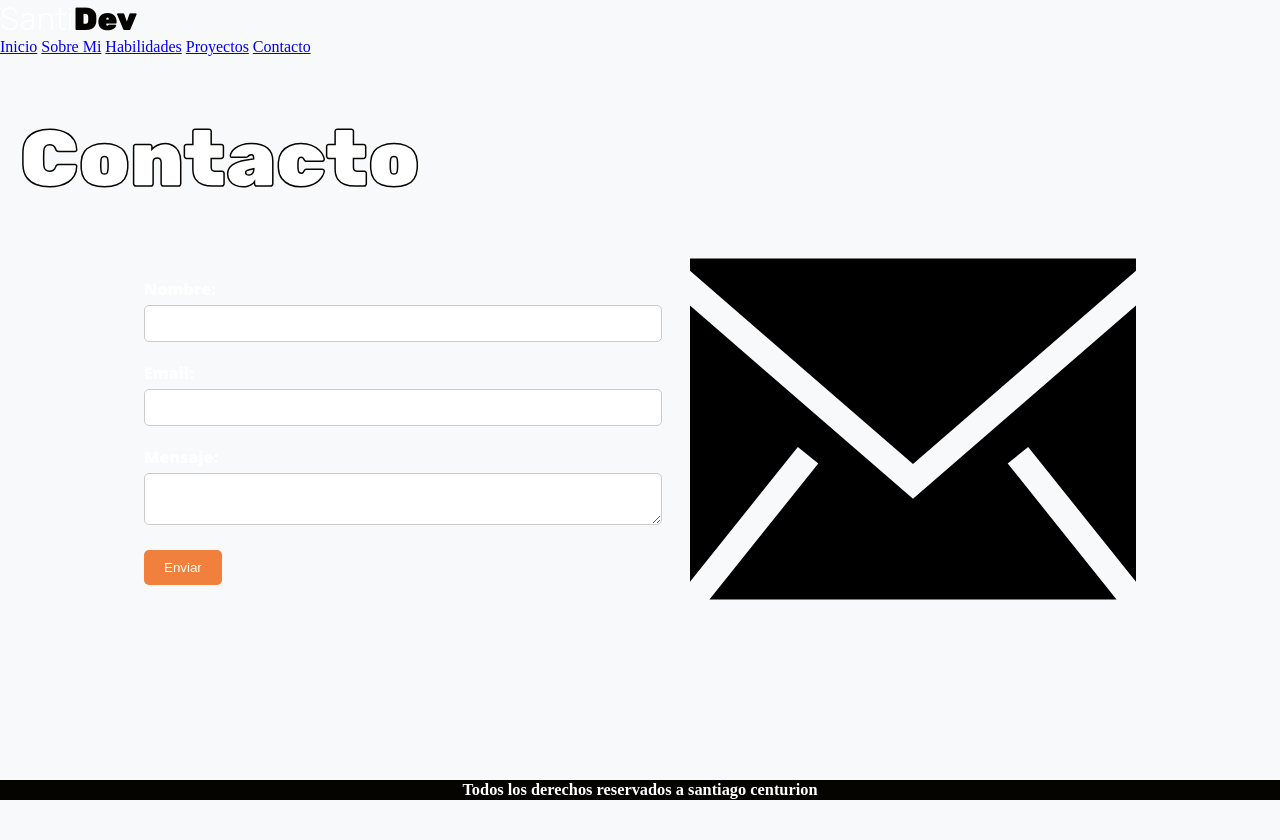
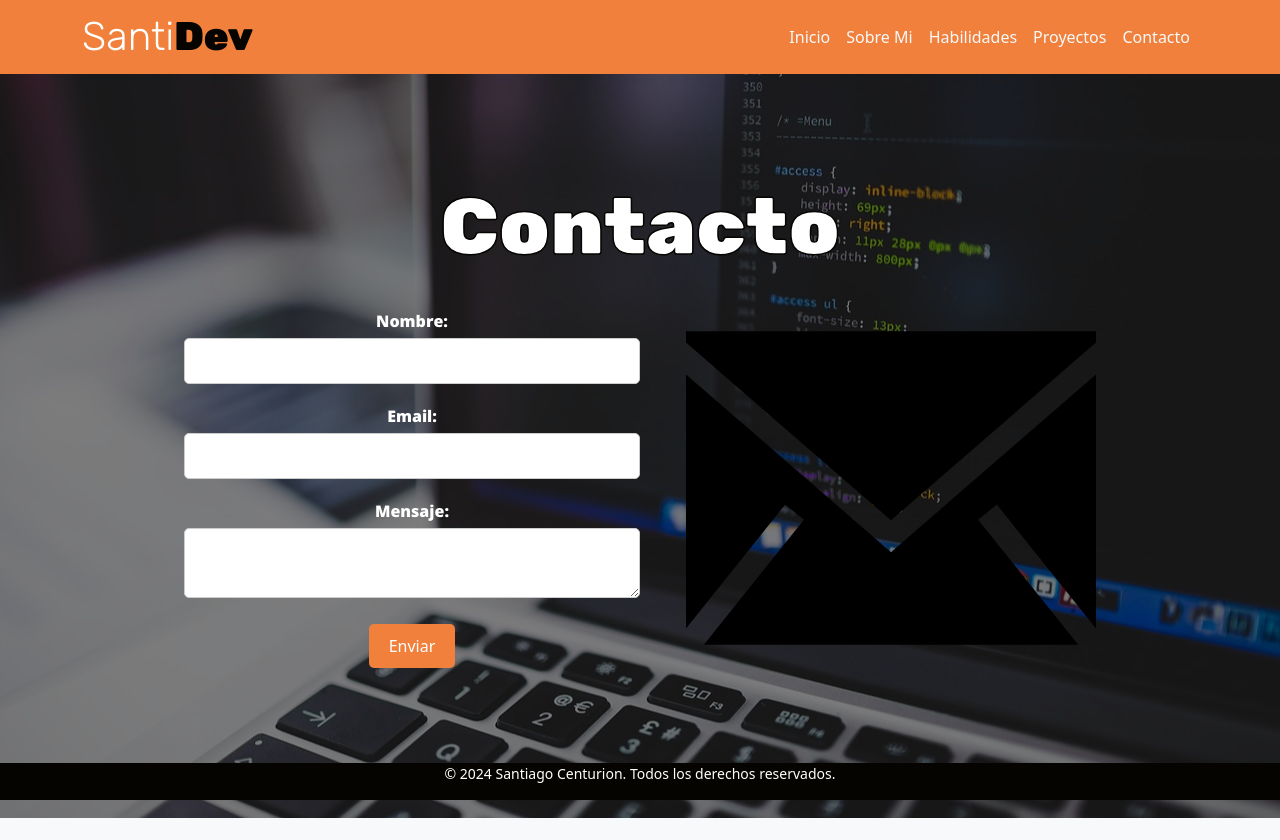
Before and after one commit to SantiDevFS/ProyectoFinal-Centurion, a plain HTML site: page pages/contacto.html in a window 1280 px wide. After the commit the page ends 818 px from the top, so only its background shows below. Drawn offline with nearby package versions, Linux system fonts and the light colour scheme.

Commit message:
Agregando BS a contacto

```diff
--- a/pages/contacto.html
+++ b/pages/contacto.html
@@ -2,37 +2,52 @@
 <html lang="es">
 <head>
     <meta charset="UTF-8">
+    <meta name="portafolio de santiago centurion">
     <meta name="viewport" content="width=device-width, initial-scale=1.0">
     <link rel="preconnect" href="https://fonts.googleapis.com">
     <link rel="preconnect" href="https://fonts.gstatic.com" crossorigin>
+    <!-- Inicia BS 5.3v -->
+    <link href="https://cdn.jsdelivr.net/npm/bootstrap@5.3.3/dist/css/bootstrap.min.css" rel="stylesheet" integrity="sha384-QWTKZyjpPEjISv5WaRU9OFeRpok6YctnYmDr5pNlyT2bRjXh0JMhjY6hW+ALEwIH" crossorigin="anonymous">
+    <!-- Finaliza BS 5.3v-->
     <link href="https://fonts.googleapis.com/css2?family=Open+Sans:ital,wght@0,300..800;1,300..800&display=swap" rel="stylesheet">
     <link href="https://fonts.googleapis.com/css2?family=Rubik:ital,wght@0,300..900;1,300..900&display=swap" rel="stylesheet">
-    <link rel="stylesheet" href="../styles/style.css">
-    <title>Portafolio Sobre mi</title>
+    <link rel="stylesheet" href="/styles/style.css">
+    <title>Portafolio Inicio</title>
 </head>
 <body >
-    <header class="header">
-        <div class="contenedor">
-            <div class="barra">
+    <header>
+        <nav class="navbar navbar-expand-lg navbar-light">
+            <div class="container">
+                <a class="navbar-brand" href="#">
                     <h1 class="logo_nombre">Santi<span class="nombre_bold">Dev</span></h1>
                 </a>
-
-                <nav class="navegacion">
-                    <a href="../index.html" class="navegacion__enlace">Inicio</a>
-                    <span class="separador"></span>
-                    <a href="/pages/sobremi.html" class="navegacion__enlace">Sobre Mi</a>
-                    <span class="separador"></span>
-                    <a href="/pages/habilidades.html" class="navegacion__enlace">Habilidades</a>
-                    <span class="separador"></span>
-                    <a href="/pages/proyectos.html" class="navegacion__enlace">Proyectos</a>
-                    <span class="separador"></span>
-                    <a href="/pages/contacto.html" class="navegacion__enlace">Contacto</a>
-                </nav>
+                <button class="navbar-toggler" type="button" data-bs-toggle="collapse" data-bs-target="#navbarNav" aria-controls="navbarNav" aria-expanded="false" aria-label="Toggle navigation">
+                    <span class="navbar-toggler-icon"></span>
+                </button>
+                <div class="collapse navbar-collapse justify-content-end" id="navbarNav">
+                    <ul class="navbar-nav">
+                        <li class="nav-item">
+                            <a class="nav-link active link-light" aria-current="page" href="../index.html">Inicio</a>
+                        </li>
+                        <li class="nav-item">
+                            <a class="nav-link link-light" href="sobremi.html">Sobre Mi</a>
+                        </li>
+                        <li class="nav-item">
+                            <a class="nav-link link-light" href="/pages/habilidades.html">Habilidades</a>
+                        </li>
+                        <li class="nav-item">
+                            <a class="nav-link link-light" href="/pages/proyectos.html">Proyectos</a>
+                        </li>
+                        <li class="nav-item">
+                            <a class="nav-link link-light" href="/pages/contacto.html">Contacto</a>
+                        </li>
+                    </ul>
+                </div>
             </div>
-        </div>
+        </nav>
     </header>
-    <main class="imgfondo">
-        <div class="header_presentacion" id="sombra">
+    <main class="bg-image">
+        <div class="main_presentacion">
             <h1 class="nombre">Contacto</h1>
             <section class="bg-formulario">
                 <div class="formulario">
@@ -63,7 +78,14 @@
     </main>
 
     <footer class="footer">
-            <h3>Todos los derechos reservados a santiago centurion</h3>
+        <div class="container">
+            <p>© 2024 Santiago Centurion. Todos los derechos reservados.</p>
+        </div>
     </footer>
+
+<!-- Inicia BS Popper 5.6v -->
+    <script src="https://cdn.jsdelivr.net/npm/@popperjs/core@2.11.8/dist/umd/popper.min.js" integrity="sha384-I7E8VVD/ismYTF4hNIPjVp/Zjvgyol6VFvRkX/vR+Vc4jQkC+hVqc2pM8ODewa9r" crossorigin="anonymous"></script>
+    <script src="https://cdn.jsdelivr.net/npm/bootstrap@5.3.3/dist/js/bootstrap.min.js" integrity="sha384-0pUGZvbkm6XF6gxjEnlmuGrJXVbNuzT9qBBavbLwCsOGabYfZo0T0to5eqruptLy" crossorigin="anonymous"></script>
+<!--Finaliza BS Popper 5.6v -->
 </body>
 </html>
```
